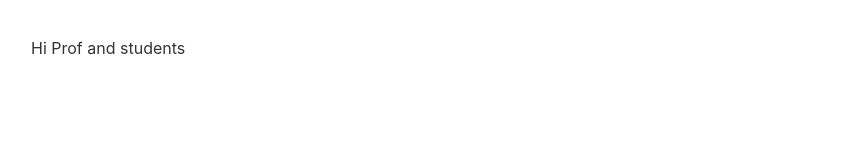
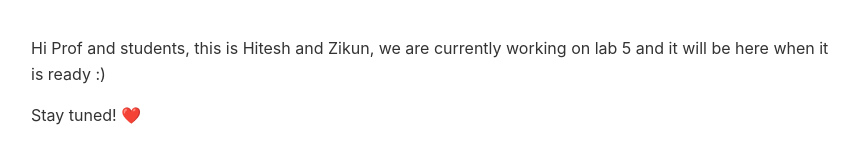
Before and after one commit to nus-cs2040de-ay2425s2/lab5, a plain HTML site: page index.html in a window 1280 px wide. Shown: the whole page, without its empty margins (209-1068 px from the left). Drawn offline with Linux system fonts and the light colour scheme.

Commit message:
deploy: 0f4f0d0c300cd52b9ccfce08bdd9adfe23d8144f

```diff
--- a/index.html
+++ b/index.html
@@ -52,7 +52,8 @@
     </style>
 </head>
 <body>
-    <p>Hi Prof and students</p>
+    <p>Hi Prof and students, this is Hitesh and Zikun, we are currently working on lab 5 and it will be here when it is ready :)</p>
+<p>Stay tuned! ❤️</p>
 
 </body>
 </html>
```
